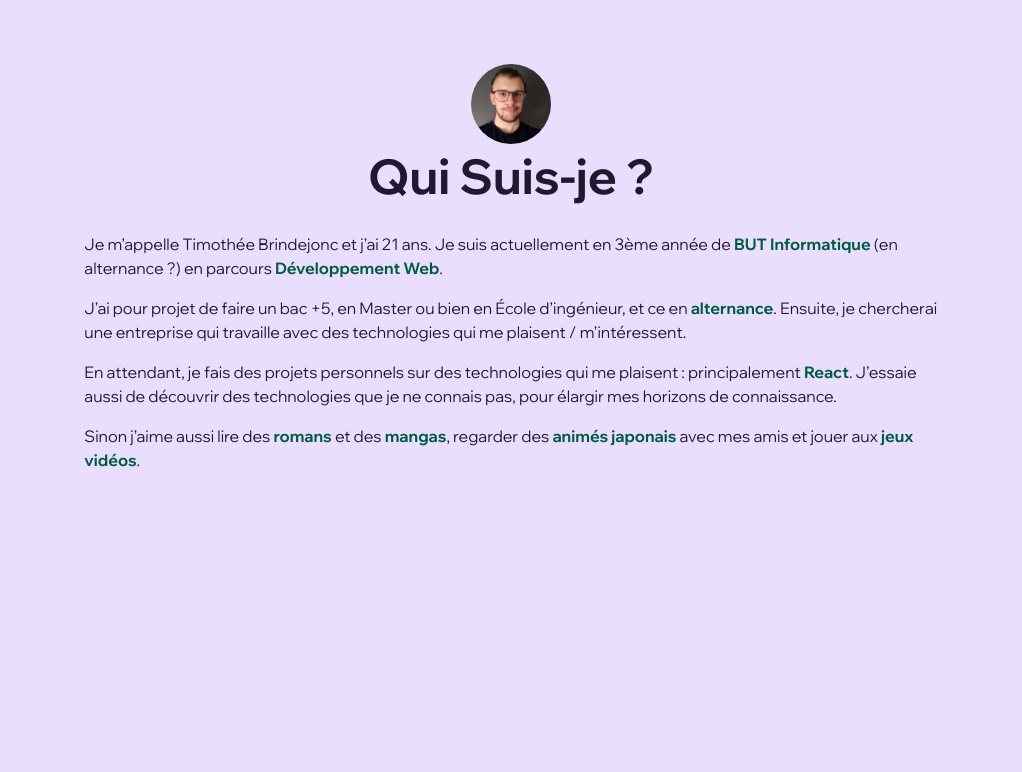
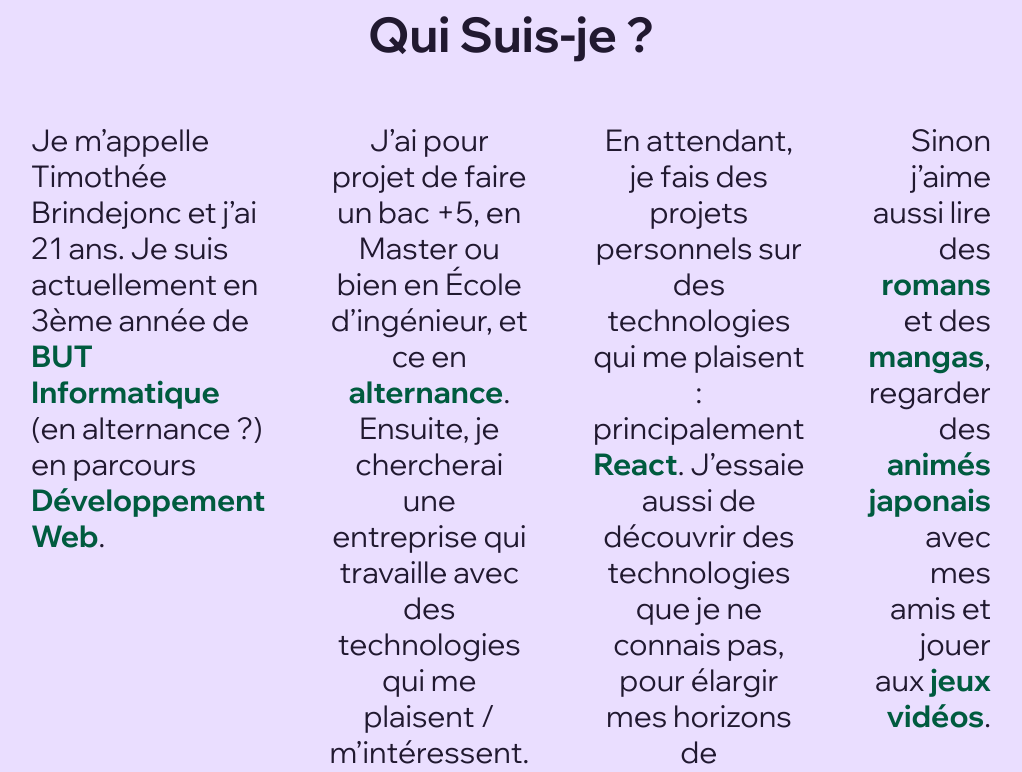
Before and after one commit to Timeuh/Portfolio-v2, a React (Vite) app: page / in a window 1280 px wide. Shown: the part 960-1732 px from the top of the page, without its empty margins (129-1151 px from the left). Built offline with nearby package versions, Linux system fonts and the light colour scheme.

Commit message:
style: make desktop style for about section

```diff
--- a/src/components/about/About.tsx
+++ b/src/components/about/About.tsx
@@ -16,24 +16,25 @@ export default function About() {
   const currentTrad = aboutContent[lang];
 
   return (
-    <div id={'about'} className={`about-base-mobile ${isCurrentLight ? 'bg-pink-light text-violet-dark' : 'bg-violet-dark text-pink-light'}`}>
-      <img src='src/assets/images/pictures/about-pic.jpg' alt='me' className={'w-20 h-20 rounded-full mt-14 object-cover object-top'}/>
+    <div id={'about'} className={`about-base-mobile
+      ${isCurrentLight ? 'bg-pink-light text-violet-dark' : 'bg-violet-dark text-pink-light'} xl:space-y-8`}>
+      <img src='src/assets/images/pictures/about-pic.jpg' alt='me' className={'about-image-mobile xl:w-60 xl:h-60'}/>
       <h1 className={'text-5xl pb-8 pt-2 font-bold'}>{currentTrad.title}</h1>
-      <div className={'flex flex-col items-center space-y-4 w-2/3'}>
+      <div className={'flex flex-col items-center space-y-4 w-2/3 xl:about-paragraphs-desktop'}>
         <p>{currentTrad.firstPartOne}
           <span className={`font-bold ${isCurrentLight ? 'text-primary-light' : 'text-primary-dark'}`}>{currentTrad.firstSpanOne}</span>
           {currentTrad.firstPartTwo}
           <span className={`font-bold ${isCurrentLight ? 'text-primary-light' : 'text-primary-dark'}`}>{currentTrad.firstSpanTwo}</span>.
         </p>
-        <p>{currentTrad.secondPartOne}
+        <p className={'xl:text-center'}>{currentTrad.secondPartOne}
           <span className={`font-bold ${isCurrentLight ? 'text-primary-light' : 'text-primary-dark'}`}>{currentTrad.secondSpanOne}</span>.
           {currentTrad.secondPartTwo}
         </p>
-        <p>{currentTrad.thirdPartOne}
+        <p className={'xl:text-center'}>{currentTrad.thirdPartOne}
           <span className={`font-bold ${isCurrentLight ? 'text-primary-light' : 'text-primary-dark'}`}>{currentTrad.thirdSpanOne}</span>.
           {currentTrad.thirdPartTwo}
         </p>
-        <p>{currentTrad.fourthPartOne}<span className={`font-bold ${isCurrentLight ? 'text-primary-light' : 'text-primary-dark'}`}>
+        <p className={'xl:text-end'}>{currentTrad.fourthPartOne}<span className={`font-bold ${isCurrentLight ? 'text-primary-light' : 'text-primary-dark'}`}>
           {currentTrad.fourthSpanOne}</span>{currentTrad.fourthPartTwo}
         <span className={`font-bold ${isCurrentLight ? 'text-primary-light' : 'text-primary-dark'}`}>{currentTrad.fourthSpanTwo}</span>
         {currentTrad.fourthPartThree}
--- a/src/index.css
+++ b/src/index.css
@@ -30,6 +30,10 @@
 
     .about-base-mobile {
         @apply h-screen w-full flex flex-col items-center justify-center
+    }
+
+    .about-image-mobile {
+        @apply w-20 h-20 rounded-full mt-14 object-cover object-top
     }
 
     .experience-item-base-mobile {
@@ -115,4 +119,8 @@
     .home-text-desktop {
         @apply w-2/5 leading-snug text-center
     }
+
+    .about-paragraphs-desktop {
+        @apply flex-row space-y-0 justify-around space-x-16 text-3xl items-start w-3/4
+    }
 }
```
